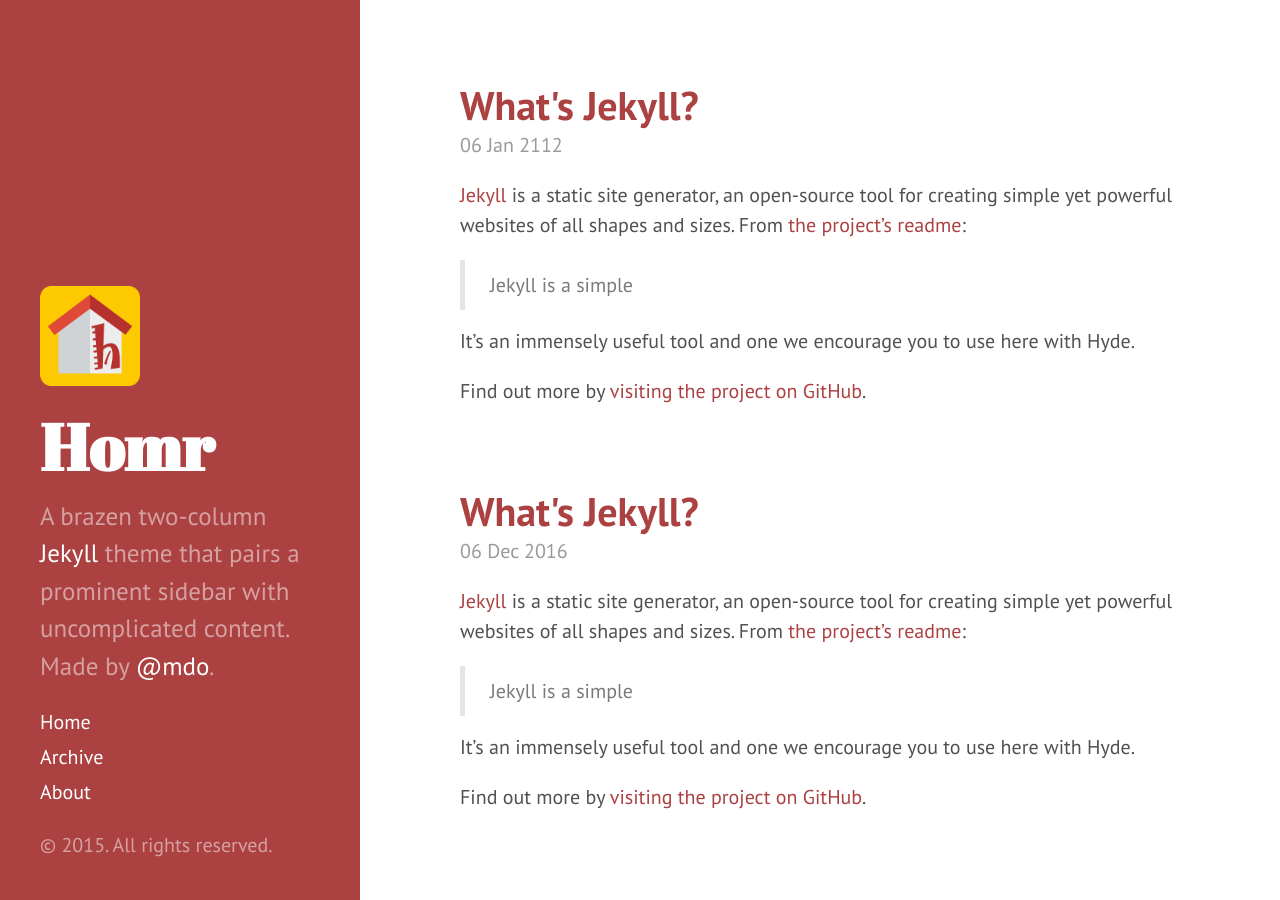
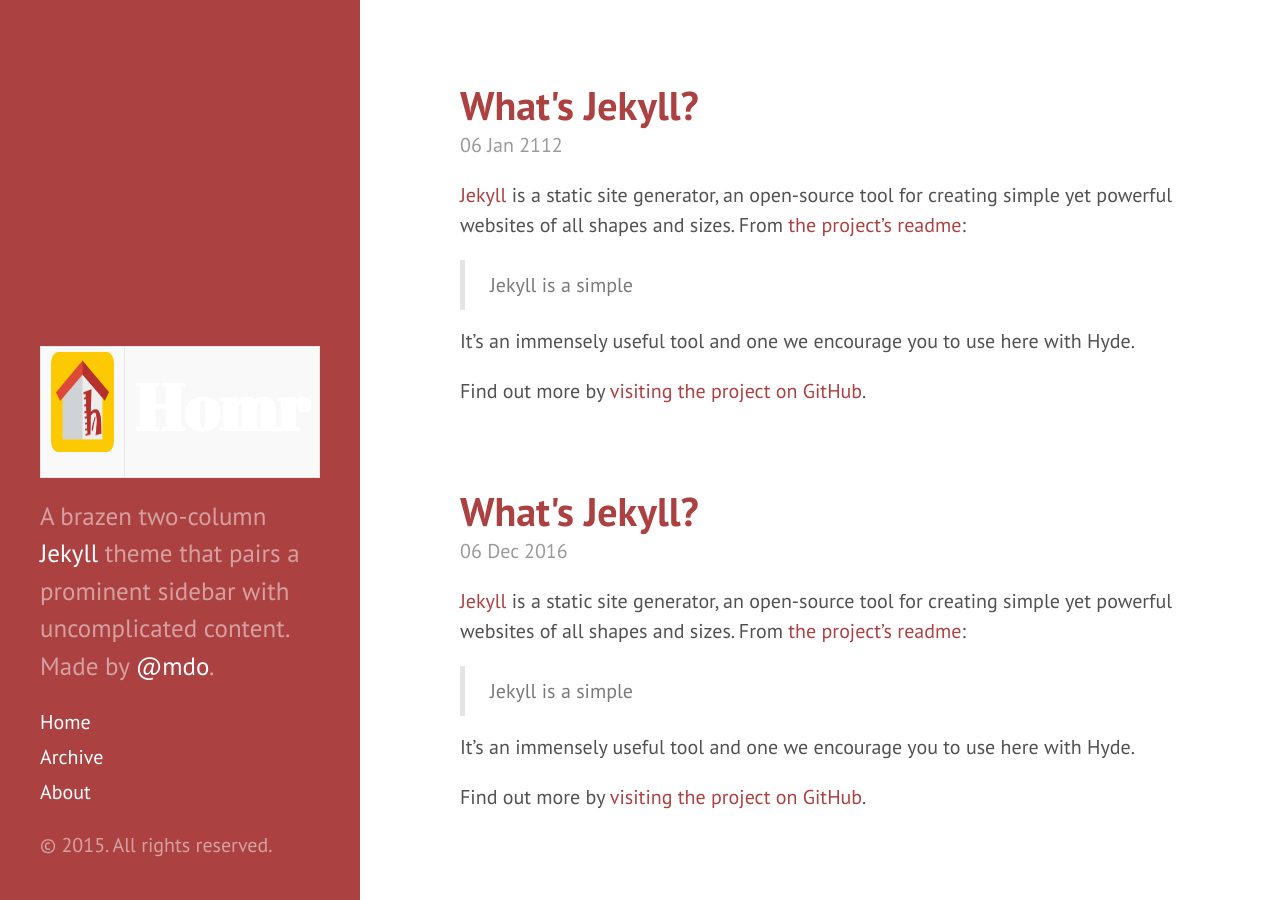
Before and after one commit to gonzovilla/blog, a Jekyll site: the page built from index.html, in a window 1280 px wide and 900 px high. Built offline with Jekyll 4.4.1, drawn with Linux system fonts in a browser that asks for light colours; Markdown is read by kramdown in place of the engine named in the settings; the list of posts is cut into pages by our own code.

Commit message:
no message

```diff
--- a/_includes/sidebar.html
+++ b/_includes/sidebar.html
@@ -3,12 +3,21 @@
 
     <div class="sidebar-about">
 
-      <h1>
-        <img src="{{ site.baseurl }}/public/homr.png" style="width:100px;height:100px">
-        <a href="{{ site.baseurl }}">
-          {{ site.title }}
-        </a>
-      </h1>
+      <table>
+        <tr>
+          <th>
+              <img src="{{ site.baseurl }}/public/homr.png" style="width:100px;height:100px">
+          </th>
+          <th>
+            <h1>
+              <a href="{{ site.baseurl }}">
+                {{ site.title }}
+              </a>
+            </h1>
+          </th>
+        </tr>
+      </table>
+
       <p class="lead">{{ site.description }}</p>
     </div>
 
```
